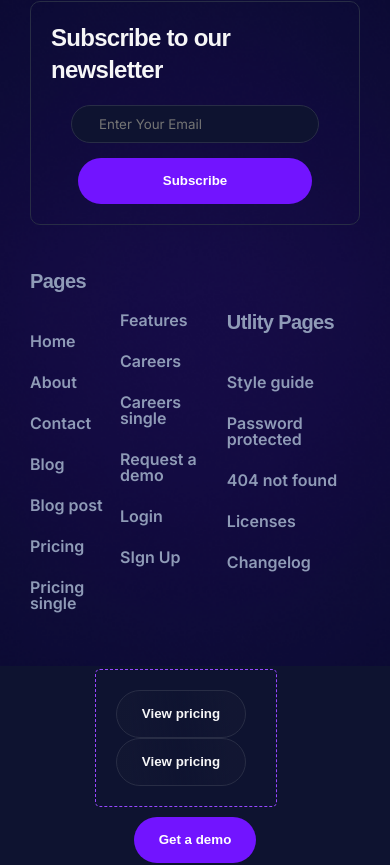
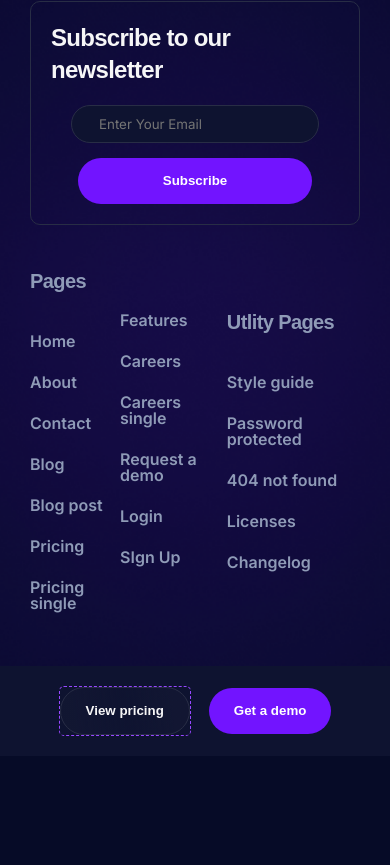
Before and after one commit to Basit46/Reacti.ai-landing-page, a React (Create React App) app: page / in a window 390 px wide. Shown: the part 10142-11007 px from the top of the page. After the commit the page ends 10898 px from the top, so only its background shows below. Built offline with nearby package versions, Linux system fonts and the light colour scheme.

Commit message:
Added changes

```diff
--- a/src/App.css
+++ b/src/App.css
@@ -101,19 +101,32 @@ body {
 
 @media screen and (max-width: 1000px) {
   .btns-section div {
+    width: fit-content;
     display: flex;
-    flex-direction: column;
+    flex-direction: row;
     align-items: center;
   }
 
   .btns-section div div {
+    width: fit-content;
     display: flex;
     justify-content: space-between;
+    padding: 0px;
   }
   .btns-section .btn1 {
-    margin-right: 10px;
+    margin-right: 00px;
   }
   .btns-section .btn2 {
-    margin-top: 10px;
+    margin-top: 0px;
   }
 }
+
+@media screen and (max-width: 400px) {
+  .btns-section {
+    height: fit-content;
+    padding: 20px 0px;
+  }
+  .btns-section div {
+    justify-content: space-evenly;
+  }
+}
--- a/src/App.jsx
+++ b/src/App.jsx
@@ -29,7 +29,6 @@ function App() {
         <div>
           <div>
             <button className="btn1">View pricing</button>
-            <button className="btn1">View pricing</button>
           </div>
           <button className="btn2">Get a demo</button>
         </div>
```
